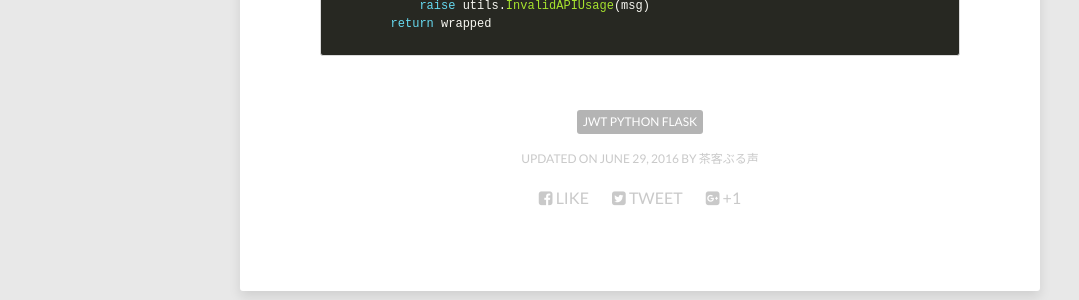
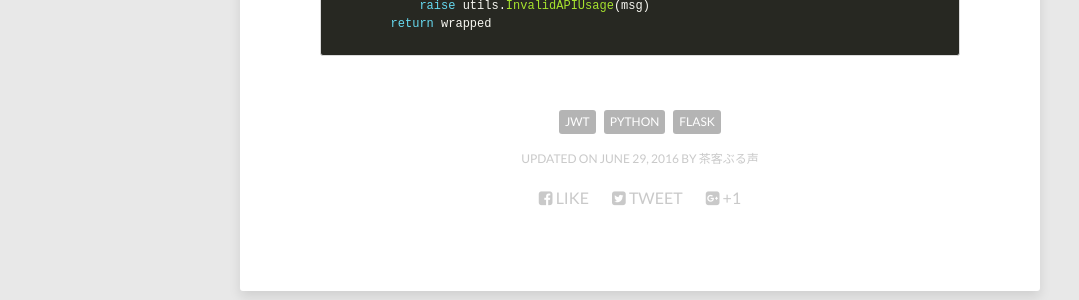
Before and after one commit to seethedoor/seethedoor.github.io, a Jekyll site: the page built from _posts/2016-07-03-python-flask-authentication.md, in a window 1280 px wide and 900 px high, scrolled down 2566 px. Shown: the part 146-446 px from the top of the window, without its empty margins (0-1079 px from the left). Built offline with Jekyll 4.4.1, drawn with Linux system fonts in a browser that asks for light colours; nearby versions of some CDN libraries; comment, search, counter and statistics services are not loaded.

```diff
--- a/_posts/2016-07-03-python-flask-authentication.md
+++ b/_posts/2016-07-03-python-flask-authentication.md
@@ -3,7 +3,7 @@ layout: post
 title: 使用python/flask实现认证、鉴权
 description:
 modified: 2016-6-29
-tags: [JWT python flask]
+tags: [JWT, python, flask]
 image:
   feature: abstract-3.jpg
   credit: dargadgetz
```
Also changed, not shown: _posts/2016-06-29-python-flask-json-web-token.md (+1 -1 lines).
